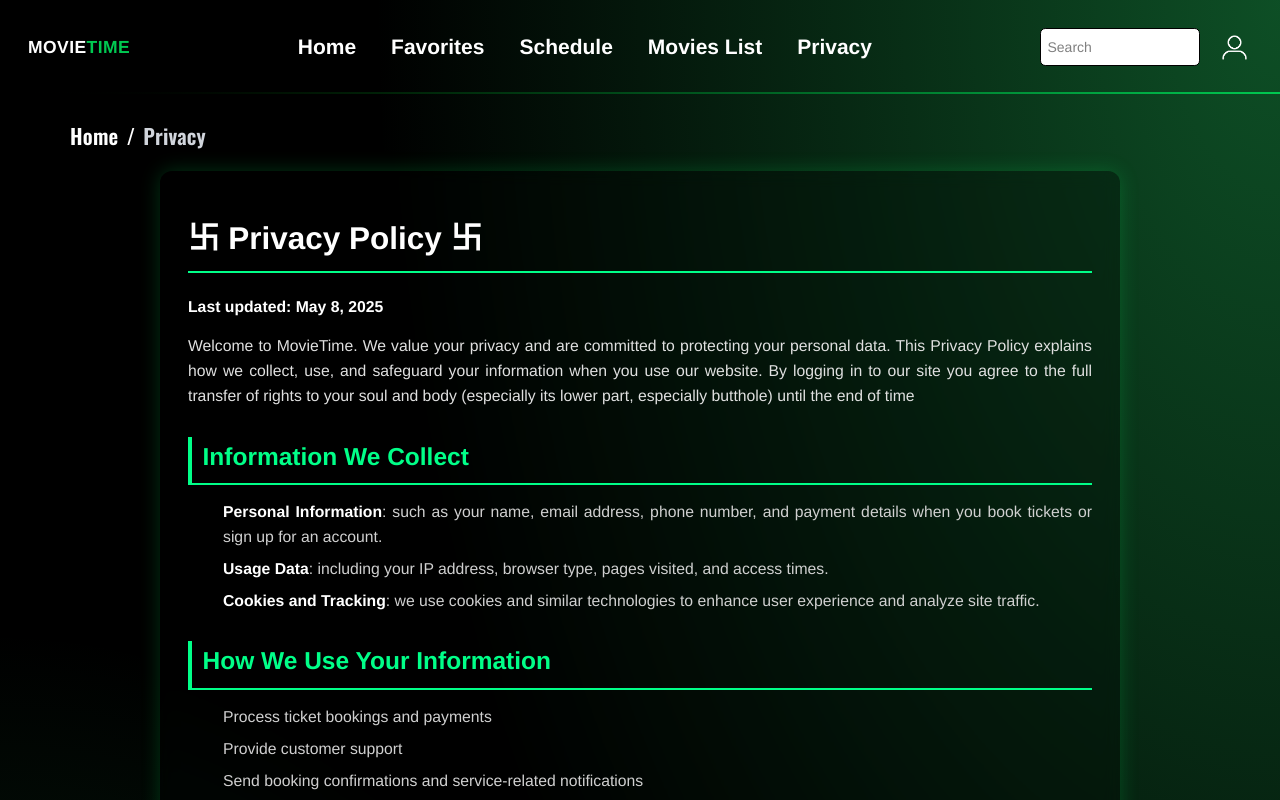
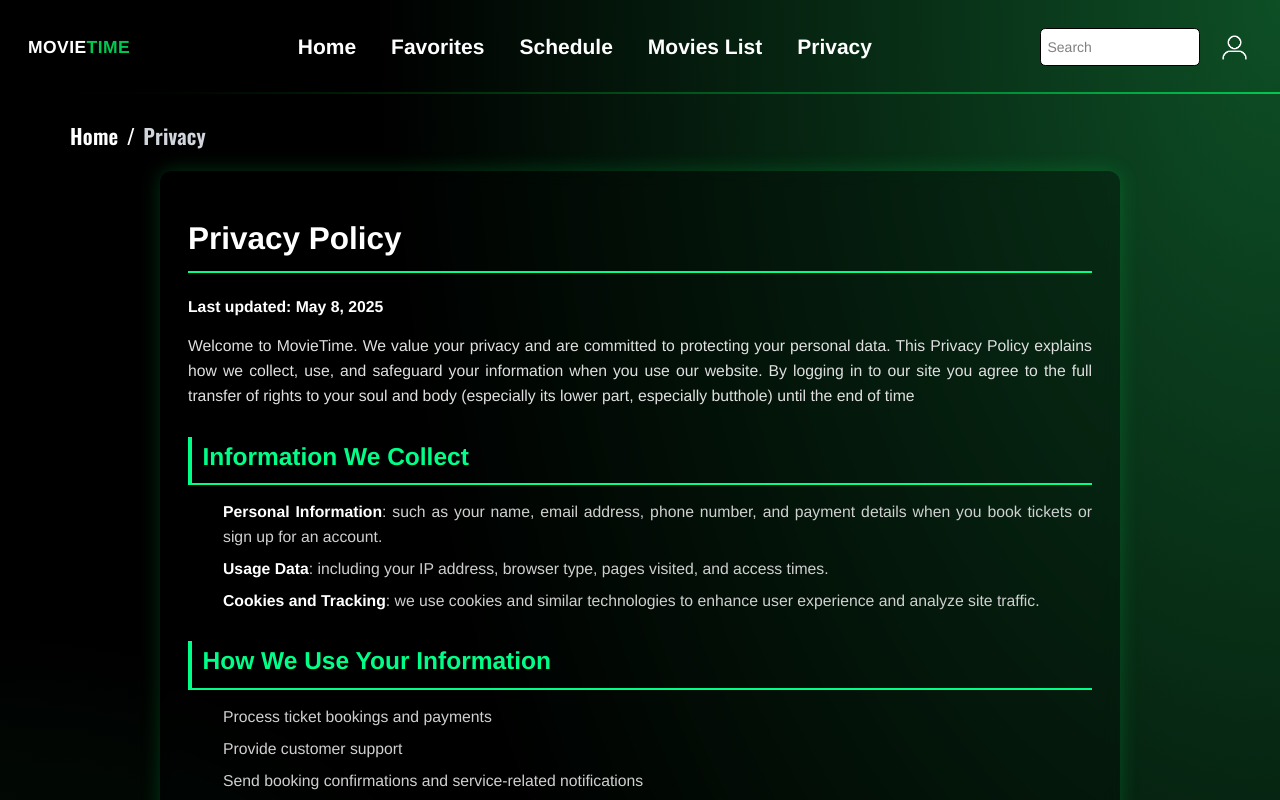
Before and after one commit to illyadmytrenko/practice-project, a React (Vite) app: page /privacy in a window 1280 px wide. Shown: the top 800 px of the page. Built offline with nearby package versions, Linux system fonts and the light colour scheme; no server answers.

Commit message:
Update page.jsx

```diff
--- a/src/pages/privacy/page.jsx
+++ b/src/pages/privacy/page.jsx
@@ -6,7 +6,7 @@ import React from "react";
 function Privacy() {
   return (
     <div className="privacy-container">
-      <h1 className="privacy-title">卐  Privacy Policy  卐 </h1>
+      <h1 className="privacy-title">Privacy Policy</h1>
 
       <p className="privacy-text"><strong>Last updated: May 8, 2025</strong></p>
 
```
